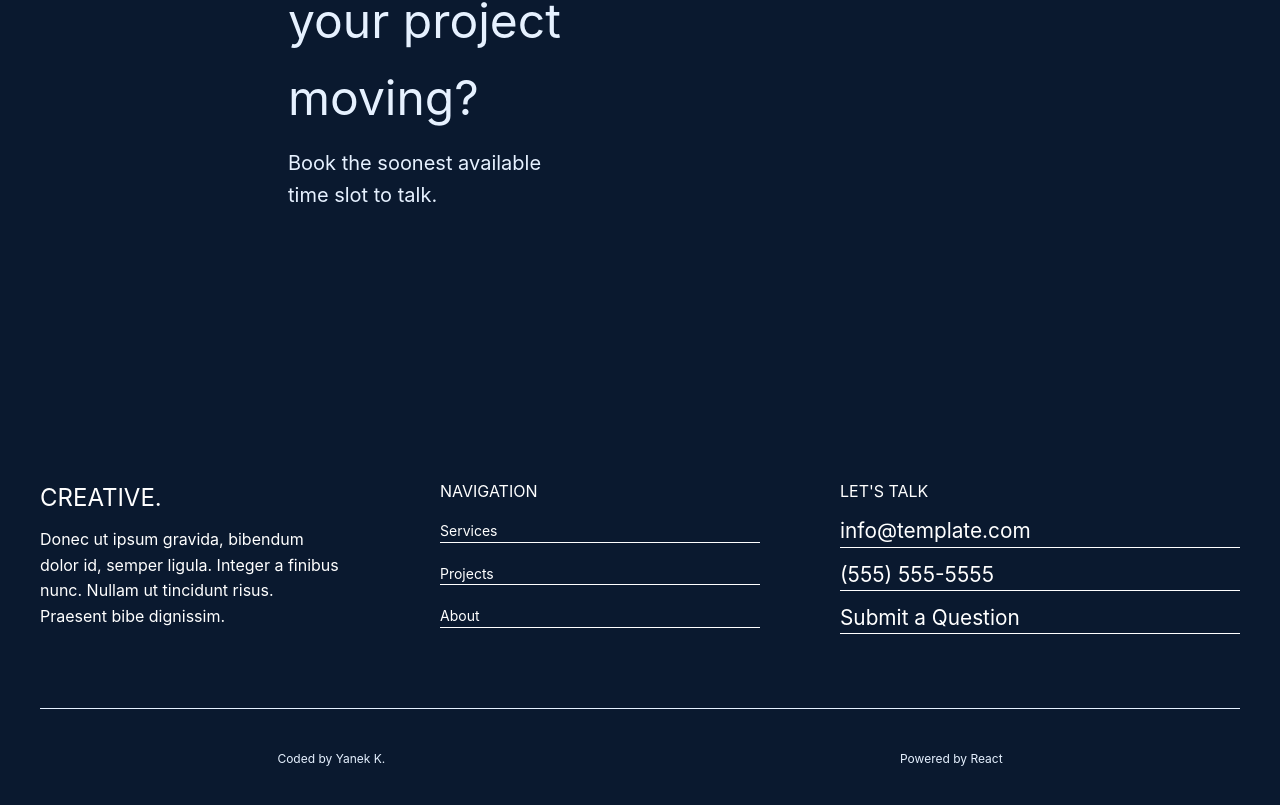
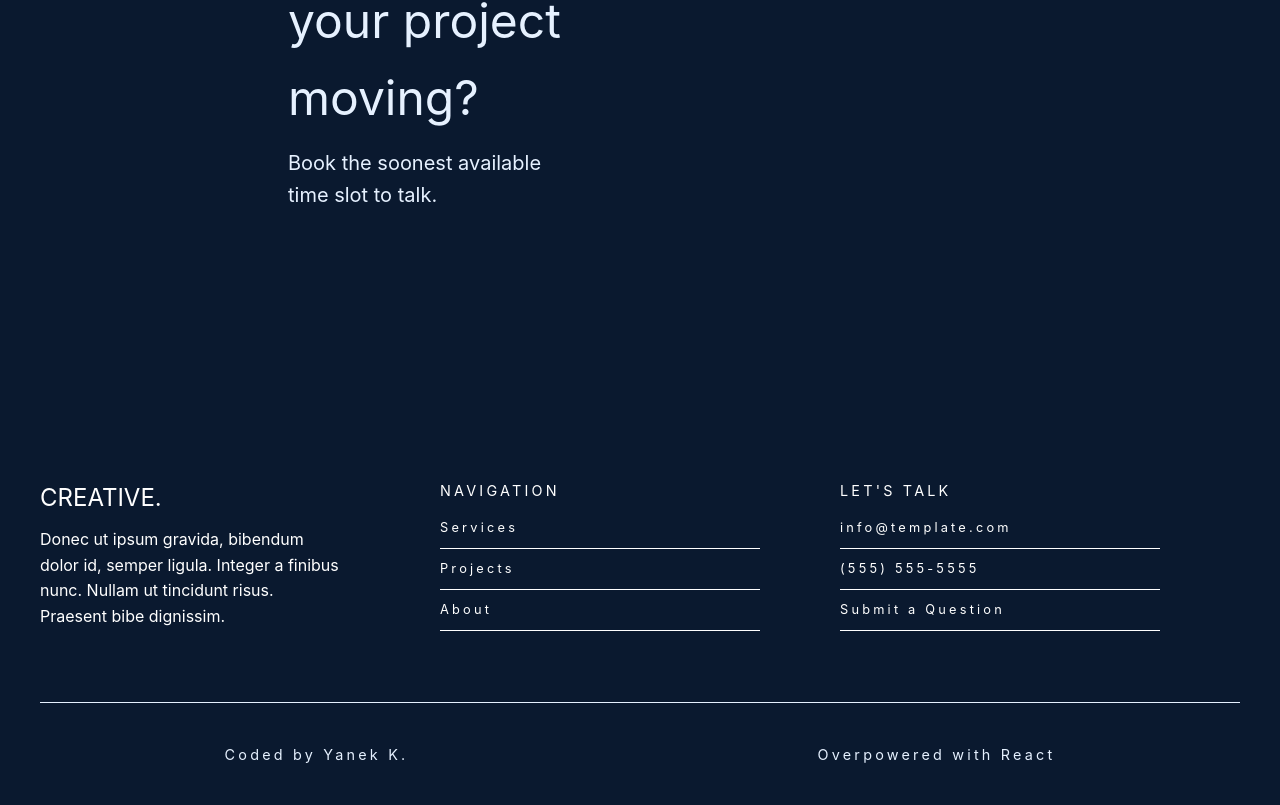
Before and after one commit to Yanek-K/Portfolio-v2, a React app: page / in a window 1280 px wide. Shown: the part 4551-5356 px from the top of the page. Built offline with nearby package versions, Linux system fonts and the light colour scheme.

Commit message:
Finished footer

```diff
--- a/src/Components/About/index.js
+++ b/src/Components/About/index.js
@@ -10,7 +10,7 @@ const About = () => {
             <span className="subtitle">ABOUT ME</span>
             <h2>My Story</h2>
           </div>
-          <button className="view-linkedin-button">View My LinkedIn</button>
+          <button className="button">View My LinkedIn</button>
         </div>
         <div className="mystory__content">
           <div
--- a/src/Components/Footer/index.css
+++ b/src/Components/Footer/index.css
@@ -45,43 +45,35 @@
 .footer__navigation h4,
 .footer__contact h4 {
   margin-bottom: 10px;
-  font-size: 1rem;
+  font-size: 0.9rem;
+  letter-spacing: 0.2rem;
 }
 
-.footer__navigation ul {
+.footer__navigation ul,
+.footer__contact ul {
   list-style: none;
   padding: 0;
   margin: 0;
 }
 
-.footer__navigation ul li {
-  margin-bottom: 20px;
+.footer__navigation ul li,
+.footer__contact ul li {
+  margin-bottom: 1.3rem;
   margin-top: 1rem;
   position: relative;
+  letter-spacing: 0.2rem;
+  font-size: 0.8rem;
 }
 
-.footer__navigation ul li::after {
+.footer__navigation ul li::after,
+.footer__contact ul li::after {
   content: "";
   display: block;
   width: 80%;
   height: 1px;
   background-color: #fff;
   position: absolute;
-  bottom: 0;
-}
-
-.footer__contact p {
-  margin: 10px 0;
-  position: relative;
-}
-
-.footer__contact p::after {
-  content: "";
-  display: block;
-  width: 100%;
-  height: 1px;
-  background-color: #fff;
-  position: absolute;
+  top: 30px;
   bottom: 0;
 }
 
@@ -95,6 +87,7 @@
 
 .footer__bottom p {
   margin: 0;
+  letter-spacing: 0.2rem;
   color: var(--white);
-  font-size: 0.75rem; /* Smaller text size */
+  font-size: 0.9rem; /* Smaller text size */
 }
--- a/src/Components/Footer/index.js
+++ b/src/Components/Footer/index.js
@@ -23,15 +23,17 @@ const Footer = () => {
           </div>
           <div className="footer__contact">
             <h4>LET'S TALK</h4>
-            <p>info@template.com</p>
-            <p>(555) 555-5555</p>
-            <p>Submit a Question</p>
+            <ul>
+              <li>info@template.com</li>
+              <li>(555) 555-5555</li>
+              <li>Submit a Question</li>
+            </ul>
           </div>
         </div>
       </div>
       <div className="footer__bottom">
         <p>Coded by Yanek K.</p>
-        <p>Powered by React</p>
+        <p>Overpowered with React</p>
       </div>
     </footer>
   );
```
